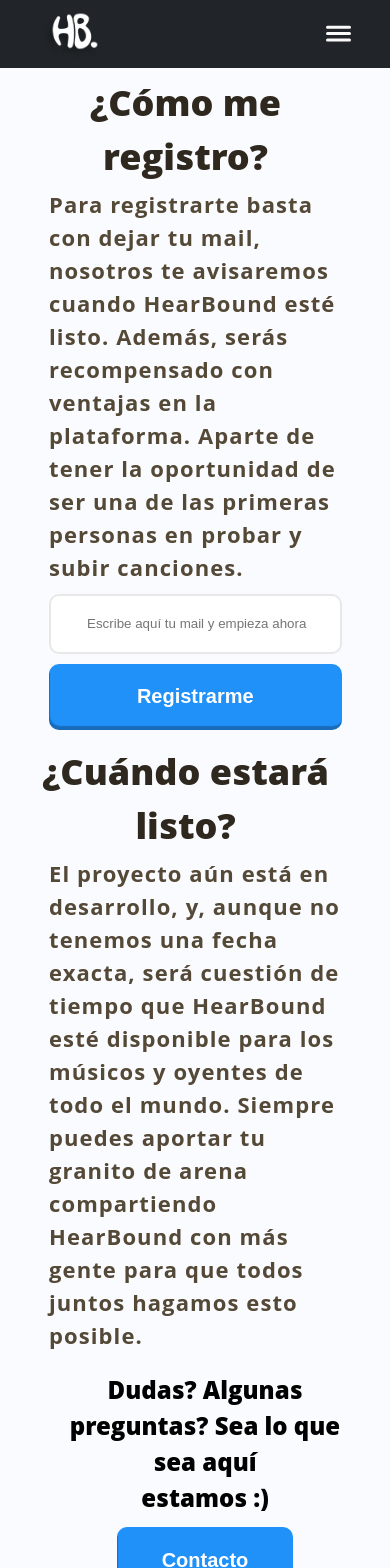
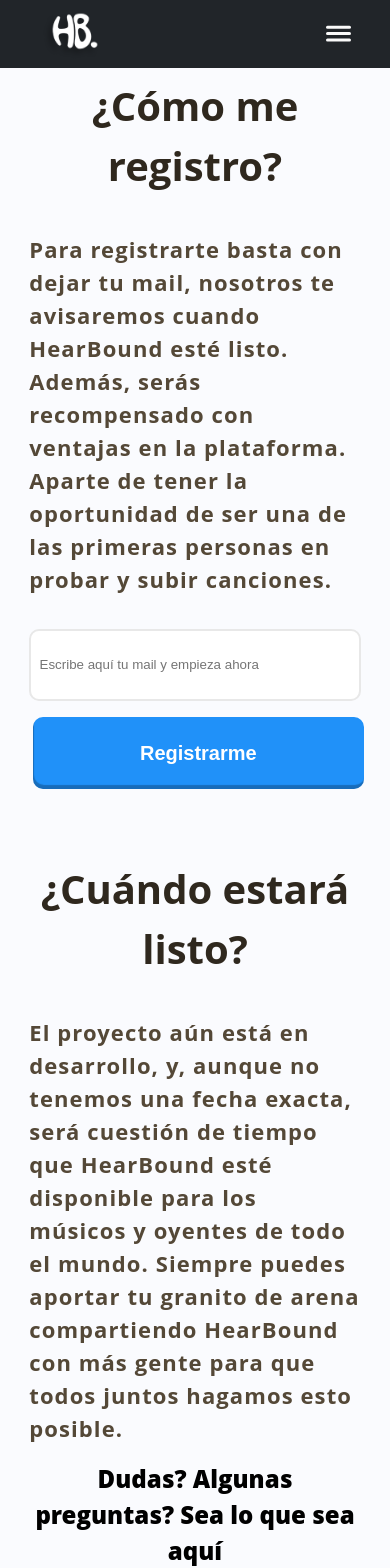
Before and after one commit to HearBound/LandingPage, a React (Create React App) app: page /new in a window 390 px wide. Shown: the top 1568 px of the page. Built offline with nearby package versions, Linux system fonts and the light colour scheme.

Commit message:
PruebaGratis fixed, least CSS organization

```diff
--- a/src/Containers/TryFree/TryFree.css
+++ b/src/Containers/TryFree/TryFree.css
@@ -4,35 +4,30 @@
 }
 
 .mainTryFree {
-  margin-top: 10%;
   width: 100%;
-  height: 100%;
+  height: auto;
+  background-color: #fafbfe;
 }
 
 .coverTryFree {
-  width: 100%; /* Can be in percentage also. */
-  height: 100%;
+  width: 60%; /* Can be in percentage also. */
   margin: 0 auto;
   padding: 10px;
-  background-color: #FAFBFE;
+  display: flex;
+  flex-direction: column;
+  align-items: center;
+  justify-content: center;
 }
 
 .titleTryFree {
+  margin-top: 12%;
   font-family: Open Sans;
   font-style: normal;
-  font-weight: 800;
+  font-weight: bold;
   font-size: 40px;
   line-height: 150%;
   text-align: center;
-  color: #2F281E;
-}
-
-.position1TryFree {
-  margin-top: 7%;
-}
-
-.position2TryFree {
-  margin-top: 4%;
+  color: #2f281e;
 }
 
 .title2TryFree {
@@ -48,8 +43,10 @@
 
 .coverDescriptionTryFree {
   margin: 1% auto;
-  display: block;
-  width: 50%;
+  display: flex;
+  flex-direction: column;
+  align-items: center;
+  justify-content: center;
 }
 
 .coverDescriptionTextTryFree {
@@ -65,26 +62,27 @@
 }
 
 .coverRegisterMainTryFree {
-  display: block;
+  margin-top: 5%;
+  align-items: center;
+  justify-content: center;
+  width: 90%;
+  display: flex;
 }
 
 .coverRegisterInputTryFree {
-  margin-left: 4%;
   background: #ffffff;
   border: 2px solid #e8e8e8;
   box-sizing: border-box;
   border-radius: 10px;
   padding-left: 2.5%;
   width: 60%;
-  height: 60px;
+  height: 4.5rem;
 }
 
 .coverRegisterButtonTryFree {
-  margin-top: 3%;
   margin-left: 2%;
-  margin-right: 4%;
   width: 30%;
-  height: 66px;
+  height: 4.5rem;
   background: #2091f9;
   border-radius: 10px;
   border: none;
@@ -94,13 +92,20 @@
 }
 
 .coverRegisterContactTryFree {
-  display: block;
-  margin: auto;
+  margin-top: 15%;
+  width: 12rem;
+  height: 6rem;
+  border: none;
+  border-radius: 1rem;
+  cursor: pointer;
+  color: #fff;
+  font: bold;
+  font-family: Coiny;
+  font-size: 1.8rem;
+  z-index: 3;
 }
 .coverRegisterButtonContactTryFree {
-  position: relative;
-  left: 33%;
-  width: 30%;
+  width: 100%;
   height: 66px;
   background: #2091f9;
   border-radius: 10px;
@@ -109,64 +114,37 @@
   font-weight: bold;
   font-size: 1.25rem;
 }
-input[type="submit"]{
+input[type="submit"] {
   box-shadow: inset 1px -4px 1px rgba(0, 0, 0, 0.25);
-  transition: .2s;
+  transition: 0.2s;
 }
 
-input[type="submit"]:active{
+input[type="submit"]:active {
   box-shadow: inset -1px 4px 1px rgba(0, 0, 0, 0.25);
 }
 
-input[type="submit"]:hover{
+input[type="submit"]:hover {
   transform: scale(1.05, 1.05);
-
 }
 
-@media screen and (max-width:800px) {
-
+@media screen and (max-width: 800px) {
+  .coverTryFree {
+    width: 85%;
+  }
+  .titleTryFree {
+    margin: 20% auto 10% auto;
+  }
+  .coverRegisterMainTryFree {
+    display: flex;
+    flex-direction: column;
+    width: 100%;
+  }
+  .coverRegisterButtonTryFree,
+  .coverRegisterInputTryFree {
+    margin-top: 5%;
+    width: 100%;
+  }
   .coverDescriptionTextTryFree {
     text-align: left;
-    width: 150%;
-    position: relative;
-    right: 30%;
   }
-
-  .coverRegisterButtonTryFree, .coverRegisterInputTryFree {
-    display: block;
-    margin: auto;
-    margin-top: 5%;
-    width: 150%;
-    text-align: center;
-    position: relative;
-    z-index: 1;
-    right: 30%;
-  }
-
-  .coverRegisterButtonContactTryFree {
-    display: block;
-    margin: auto;
-    width: 90%;
-    position: relative;
-    left: 0%;
-  }
-
-  .titleTryFree {
-    font-size: 36px;
-    text-align: center;
-    justify-content: center;
-    width: 90%;
-  }
-
-  .title2TryFree {
-    font-size: 24px;
-    text-align: center;
-    width: 80%;
-    margin: auto;
-    margin-top: 5%;
-    margin-bottom: 3%;
-    position: relative;
-    right: 0%;
-  }
-
 }
--- a/src/Containers/TryFree/TryFree.js
+++ b/src/Containers/TryFree/TryFree.js
@@ -14,7 +14,7 @@
                         <div className='coverDescriptionTextTryFree'>
                             Para registrarte basta con dejar tu mail, nosotros te avisaremos
                             cuando HearBound esté listo. Además, serás recompensado con
-                            ventajas en la plataforma.
+                            ventajas en la plataforma. <br/>
                             Aparte de tener la oportunidad de ser una de las primeras personas en
                             probar y subir canciones.
                         </div>
```
